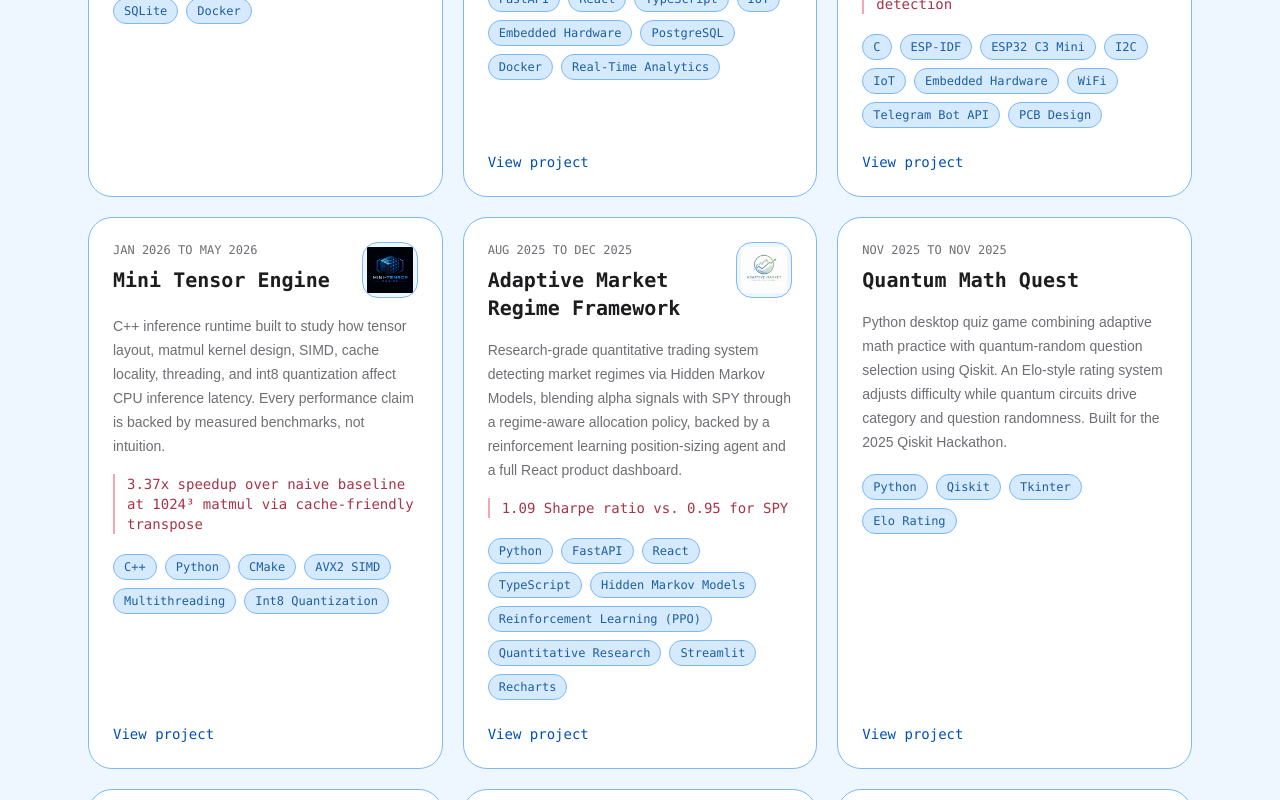
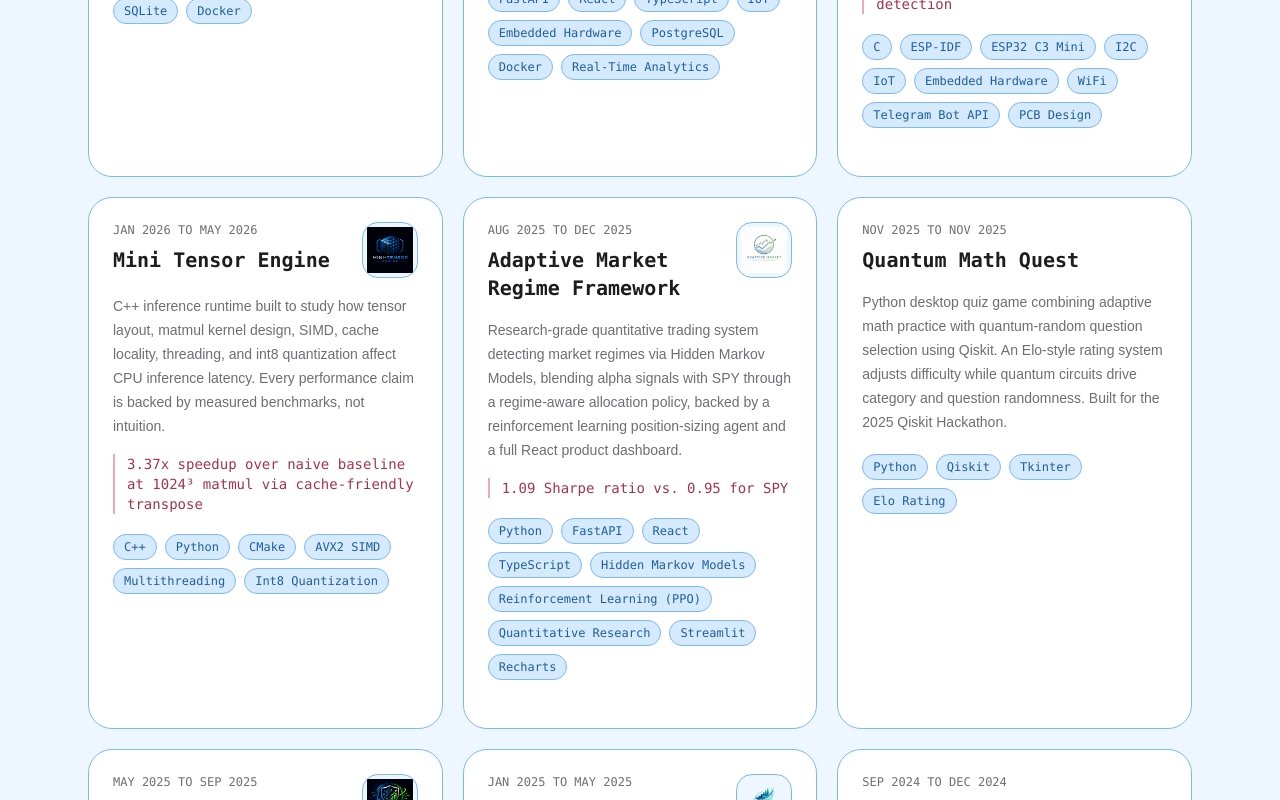
Before and after one commit to Zachary-Levesque/Portfolio, a Next.js app: page /projects in a window 1280 px wide. Shown: the part 1120-1920 px from the top of the page. Built offline with nearby package versions, Linux system fonts and the light colour scheme.

Commit message:
Update project-card.tsx

```diff
--- a/components/project-card.tsx
+++ b/components/project-card.tsx
@@ -62,11 +62,7 @@ export function ProjectCard({ project, featured = false }: ProjectCardProps) {
         ))}
       </div>
 
-      {projectUrl ? (
-        <p className="mt-auto pt-6 font-mono text-sm text-accent">
-          View project
-        </p>
-      ) : null}
+      {projectUrl ? <div className="mt-auto pt-6" /> : null}
     </>
   );
 
```
